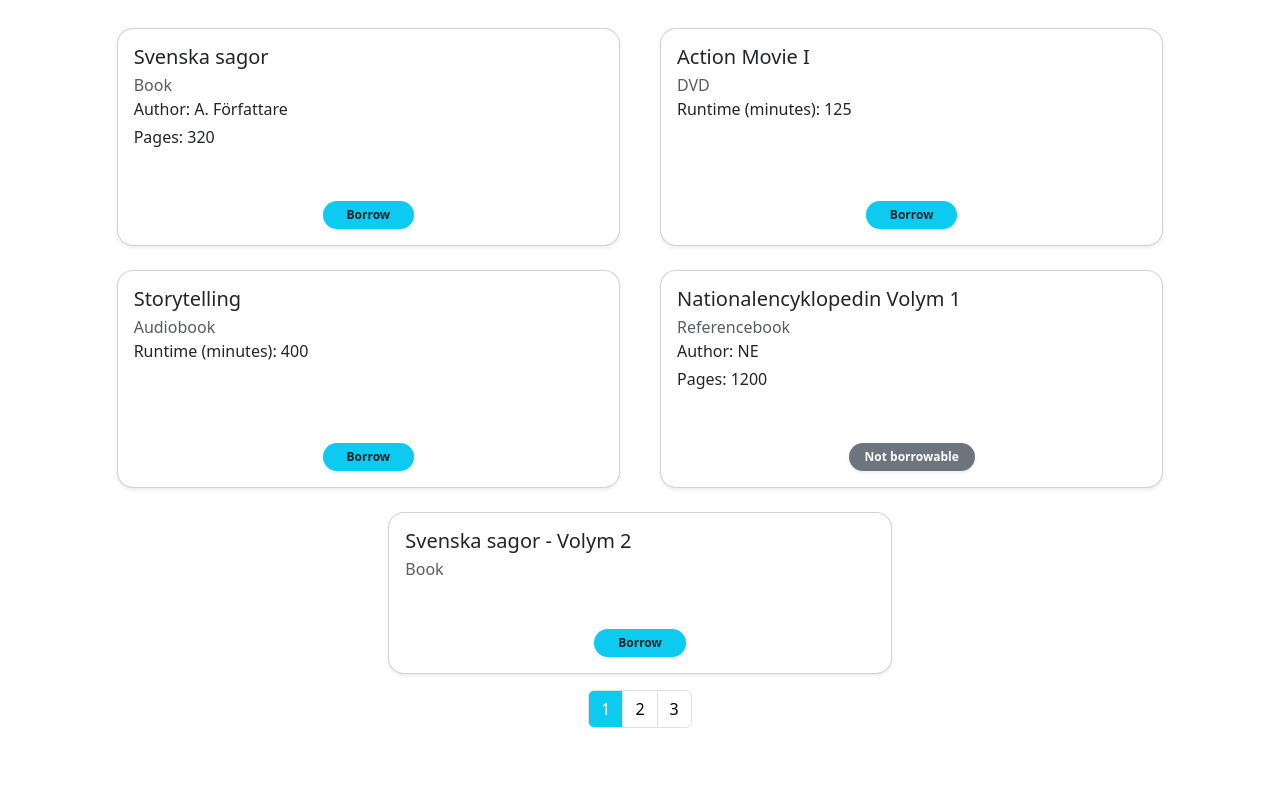
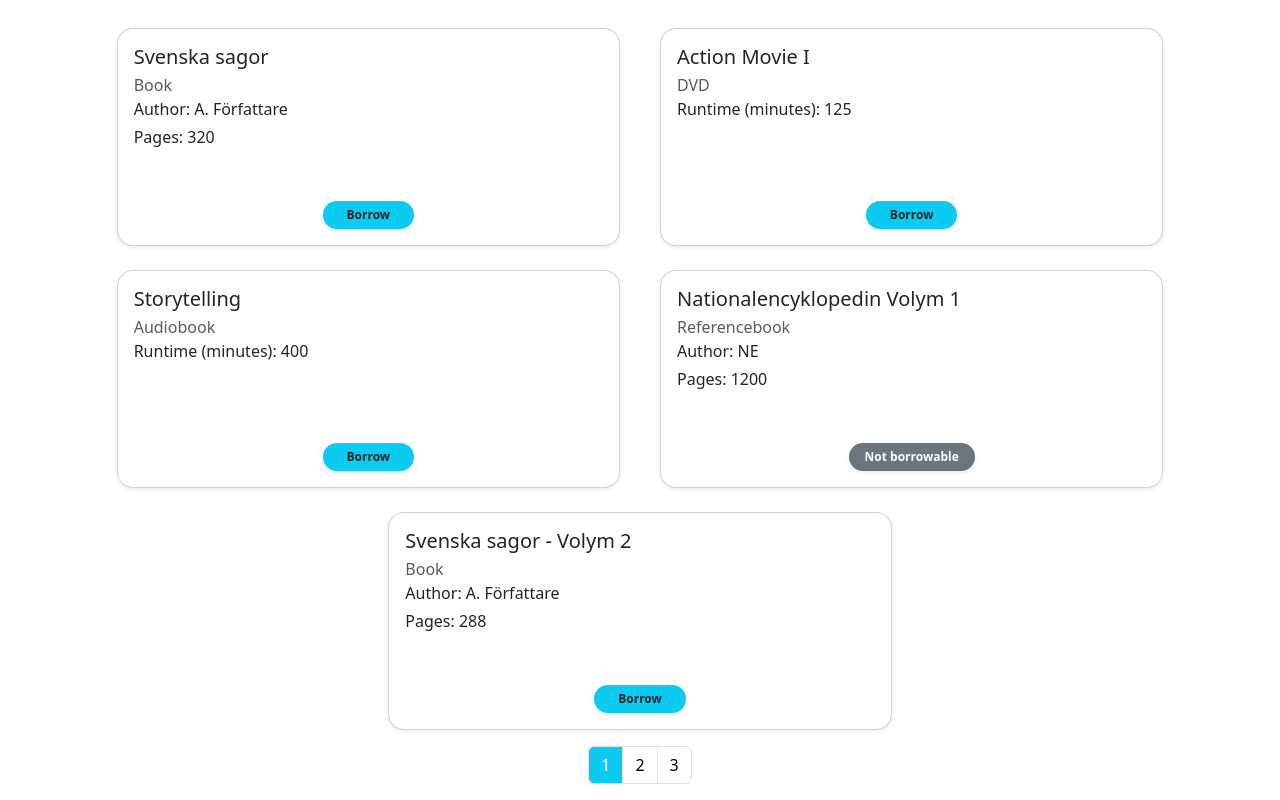
Before and after one commit to Socias93/leyebrary, a React (Vite) app: page / in a window 1280 px wide. Shown: the part 478-1278 px from the top of the page. Before the commit the page ends 1222 px from the top, so only its background shows below. Built offline with nearby package versions, Linux system fonts and the light colour scheme.

Commit message:
updated bugg with filtreditems

```diff
--- a/src/components/ItemsGroup.tsx
+++ b/src/components/ItemsGroup.tsx
@@ -100,8 +100,10 @@ function ItemsGroup({ items }: Props) {
                       value = (i as any)[field];
                   }
 
+                  if (value === undefined || value === null) return null;
+
                   return (
-                    <p className="mb-1" key={field}>
+                    <p className="mb-1" key={i.id + "_" + field}>
                       {label}: {value}
                     </p>
                   );
--- a/src/components/Listgroup.tsx
+++ b/src/components/Listgroup.tsx
@@ -1,4 +1,4 @@
-import { Category } from "../services/Utils";
+import { Category } from "../services/utils";
 
 interface Props {
   items: Category[];
--- a/src/components/TableBody.tsx
+++ b/src/components/TableBody.tsx
@@ -1,6 +1,6 @@
 import _ from "lodash";
 import { Columns } from "../pages/utils";
-import { BaseItem } from "../services/Utils";
+import { BaseItem } from "../services/utils";
 
 interface Props {
   items: BaseItem[];
--- a/src/pages/HomePage.tsx
+++ b/src/pages/HomePage.tsx
@@ -14,6 +14,18 @@ const PAGE_SIZE = 5;
 
 function HomePage() {
   const items = getItems();
+  const categories = getCategories();
+
+  const itemsWithFields = items.map((item) => {
+    const category = categories.find((c) => c.id === item.category.id);
+    return {
+      ...item,
+      category: {
+        ...item.category,
+        fields: category?.fields || [],
+      },
+    };
+  });
 
   const [selectedCategory, setSelectedCategory] = useState(DEFAULT_CATEGORY);
   const [selectedPage, setSelectedPage] = useState(1);
@@ -24,8 +36,8 @@ function HomePage() {
   }
 
   let filtredItems = selectedCategory.id
-    ? items.filter((item) => item.category.id === selectedCategory.id)
-    : items;
+    ? itemsWithFields.filter((item) => item.category.id === selectedCategory.id)
+    : itemsWithFields;
 
   const paginatedItems = paginate(filtredItems, PAGE_SIZE, selectedPage);
 
--- a/src/pages/items/schemas/DynamicSchema.ts
+++ b/src/pages/items/schemas/DynamicSchema.ts
@@ -1,5 +1,5 @@
 import { z } from "zod";
-import { Category } from "../../../services/Utils";
+import { Category } from "../../../services/utils";
 
 export function getDynamicSchema(category?: Category) {
   const shape: Record<string, any> = {
```
